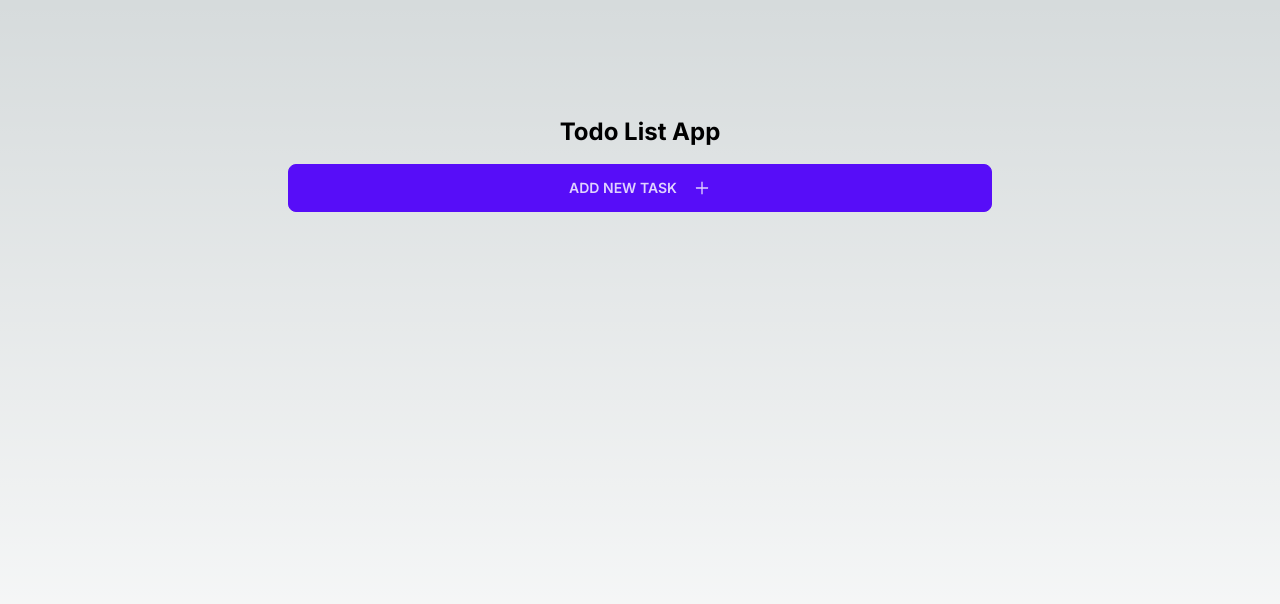
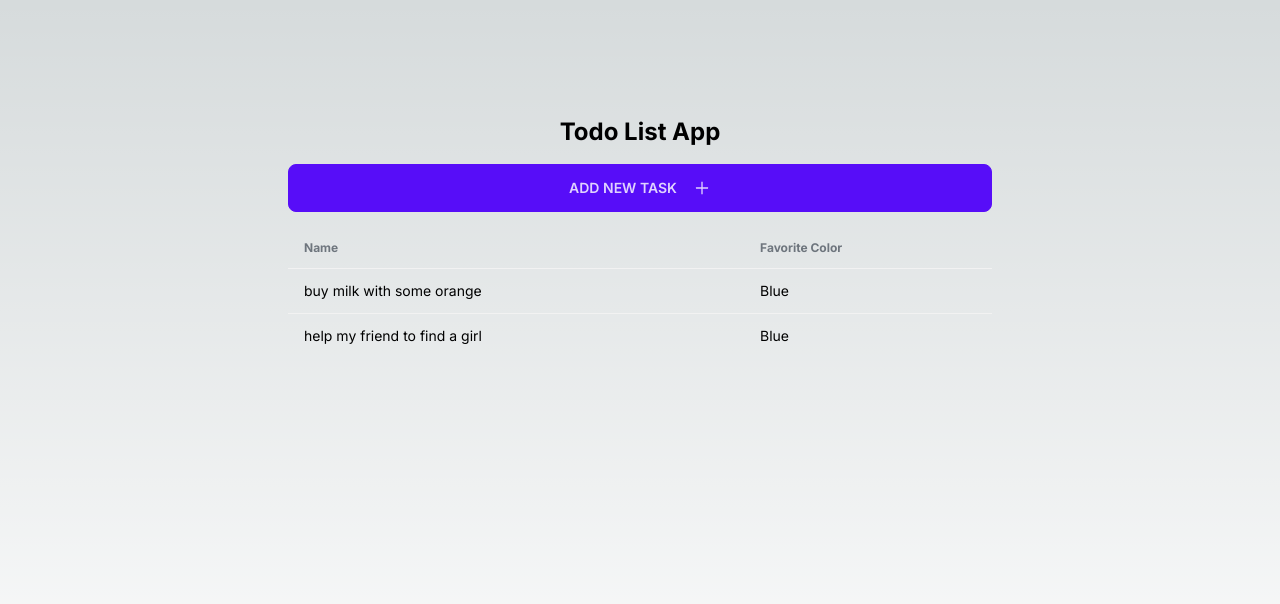
Before and after one commit to Gerll/Simple-ToDoList, a Next.js app: page / in a window 1280 px wide. Shown: the top 604 px of the page. Built offline with nearby package versions, Linux system fonts and the light colour scheme; data requests are answered from the project's data file.

Commit message:
installed json-server and created a REST API

```diff
--- /dev/null
+++ b/api.ts
@@ -0,0 +1,9 @@
+import { ITask } from "./types/task"
+
+const baseURL = 'http://localhost:3001'
+
+export const getAllTodos = async (): Promise<ITask[]> => {
+    const res = await fetch(`${baseURL}/task`);
+    const todos = await res.json();
+    return todos;
+}
--- a/app/components/AddTask.tsx
+++ b/app/components/AddTask.tsx
@@ -1,5 +1,6 @@
 import React from 'react';
 import { AiOutlinePlus } from 'react-icons/ai'
+
 const AddTask = () => {
     return (
         <div>
@@ -8,4 +9,4 @@
     )
 }
 
-export default AddTask;
+export default AddTask
--- /dev/null
+++ b/app/components/TodoList.tsx
@@ -0,0 +1,34 @@
+import React from "react";
+import { ITask } from "../../types/task";
+import AddTask from "./AddTask";
+
+interface TodoListProps {
+    tasks: ITask[]
+}
+
+const TodoList: React.FC<TodoListProps> = ({ tasks }) => {
+  return (
+    <div className="overflow-x-auto">
+        <table className="table">
+            {/* head */}
+            <thead>
+            <tr>
+                <th>Name</th>
+                <th>Favorite Color</th>
+            </tr>
+            </thead>
+            <tbody>
+            {/* row 1 */}
+                {tasks.map(task => (
+                    <tr key= {task.id}>
+                        <td>{task.text}</td>
+                        <td>Blue</td>
+                    </tr>
+                ))}
+            </tbody>
+        </table>
+        </div>
+    );
+};
+
+export default TodoList;
--- a/app/page.tsx
+++ b/app/page.tsx
@@ -1,13 +1,19 @@
 import Image from 'next/image'
 import AddTask from './components/AddTask'
 import React from 'react'
+import TodoList from './components/TodoList'
+import { getAllTodos } from '../api'
 
-export default function Home() {
+export default async function Home() {
+  const tasks = await getAllTodos();
+  console.log(tasks)
+
   return (
     <main className="flex min-h-screen flex-col  justify-between p-24 max-w-4xl mx-auto">
       <div className='text-center my-5 flex flex-col gap-4'>
         <h1 className='text-2xl font-bold'>Todo List App</h1>
         <AddTask />
+        <TodoList tasks={tasks} />
       </div>
     </main>
   )
--- /dev/null
+++ b/data/todos.json
@@ -0,0 +1,12 @@
+{
+    "task": [
+        {
+            "id": "1",
+            "text": "buy milk with some orange"
+        },
+        {
+            "id": "2",
+            "text": "help my friend to find a girl"
+        }
+    ]
+}
--- a/package.json
+++ b/package.json
@@ -6,7 +6,8 @@
     "dev": "next dev",
     "build": "next build",
     "start": "next start",
-    "lint": "next lint"
+    "lint": "next lint",
+    "json-server": "json-server --watch data/todos.json --port 3001"
   },
   "dependencies": {
     "@types/node": "20.5.6",
@@ -24,6 +25,7 @@
     "typescript": "5.2.2"
   },
   "devDependencies": {
-    "daisyui": "^3.6.1"
+    "daisyui": "^3.6.1",
+    "json-server": "^0.17.3"
   }
 }
--- /dev/null
+++ b/types/task.ts
@@ -0,0 +1,4 @@
+export interface ITask {
+    id: string,
+    text: string
+}
```
Also changed, not shown: 1 other file (tests, documents, lock files or other folders).
